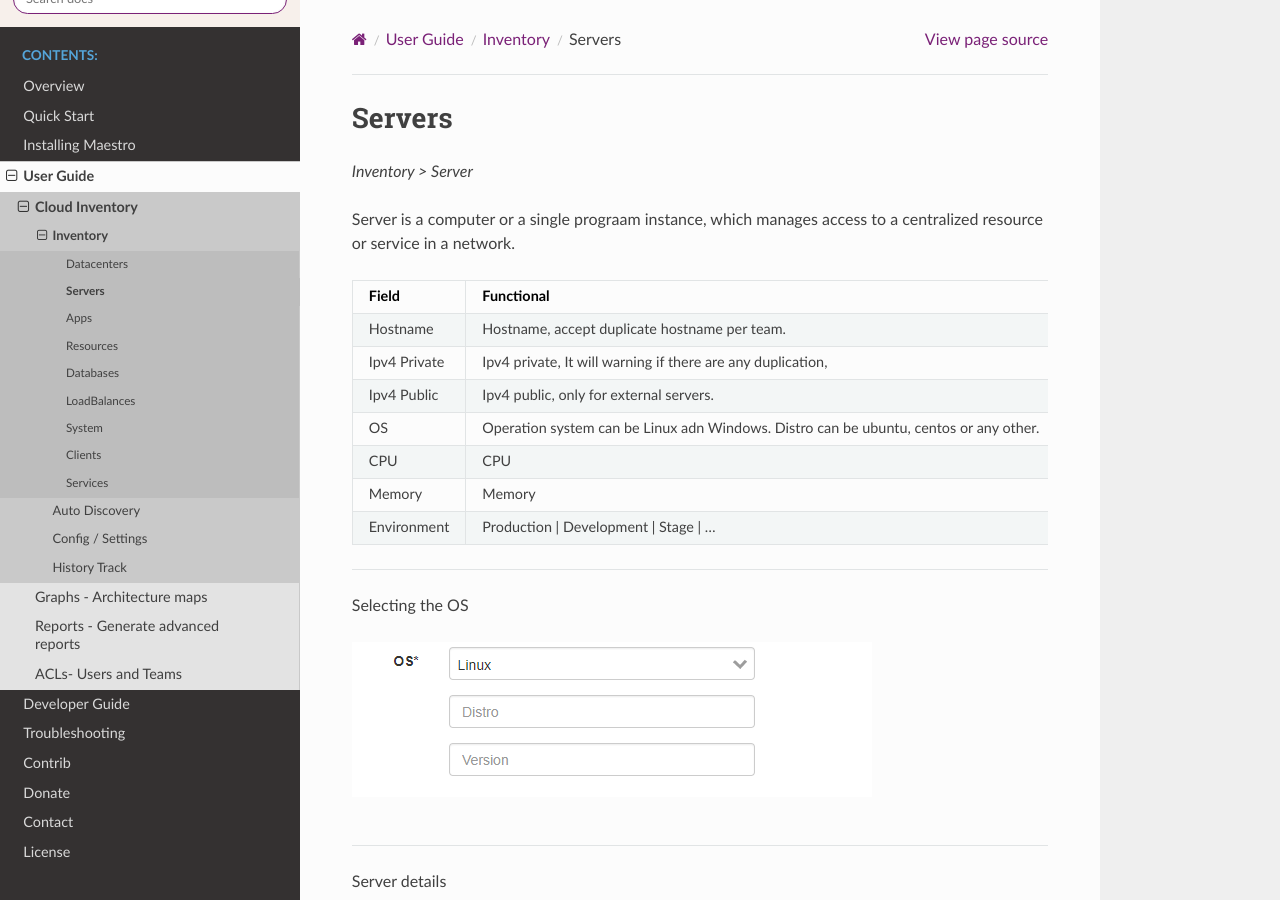
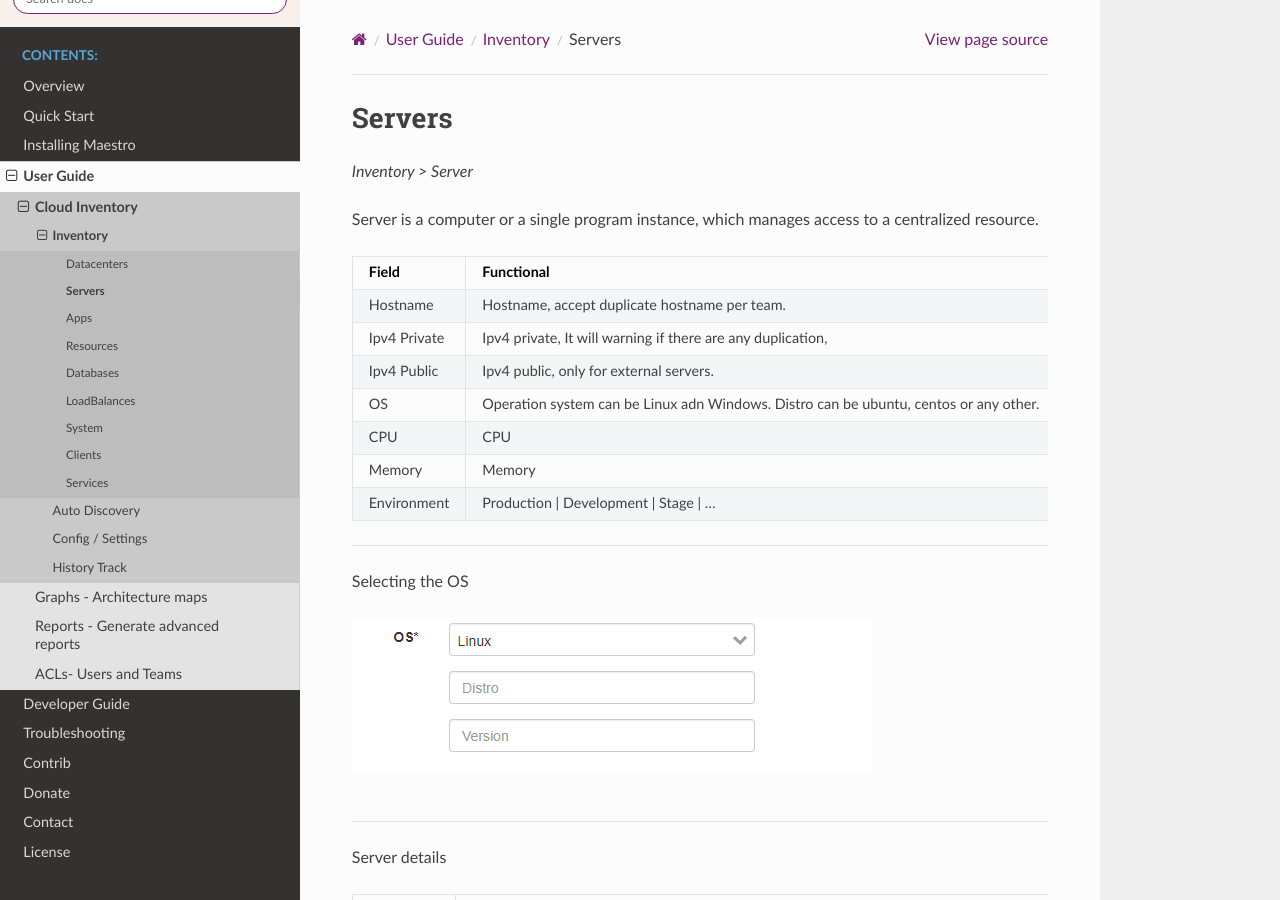
Before and after one commit to maestro-server/webdocs, a Sphinx documentation site: the page built from docs/userguide/cloud_inventory/inventory/servers.rst, in a window 1280 px wide and 900 px high. Built offline with Sphinx 7.4.7 and the Read the Docs theme 2.0.0, drawn with Linux system fonts in a browser that asks for light colours; formulas are drawn with MathJax 3.

Commit message:
Update servers.rst

```diff
--- a/docs/userguide/cloud_inventory/inventory/servers.rst
+++ b/docs/userguide/cloud_inventory/inventory/servers.rst
@@ -2,7 +2,7 @@ Servers
 -------
 `Inventory > Server`
 
-Server is a computer or a single prograam instance, which manages access to a centralized resource or service in a network.
+Server is a computer or a single program instance, which manages access to a centralized resource.
 
 ============ =============================================================================================================================
 Field        Functional
```
